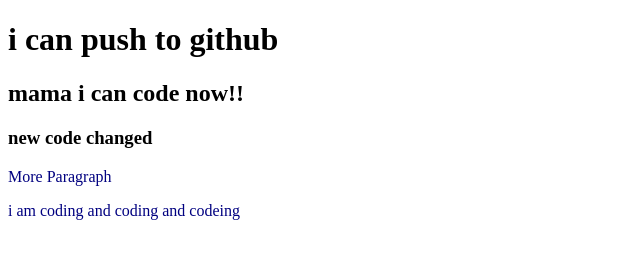
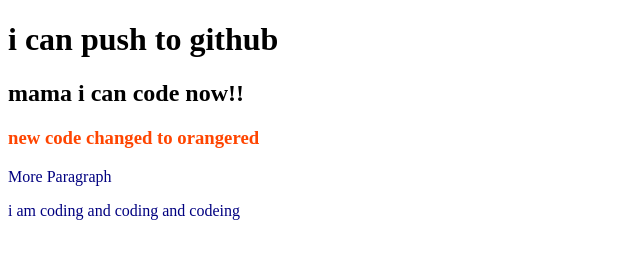
Before and after one commit to JannatulHappy/my-second-repo, a plain HTML site: page index.html in a window 1280 px wide. Shown: the whole page, without its empty margins (0-640 px from the left). Drawn offline with Linux system fonts and the light colour scheme.

Commit message:
orange added

```diff
--- a/index.html
+++ b/index.html
@@ -10,7 +10,7 @@
 <body>
     <h1>i can push to github</h1>
     <h2>mama i can code now!!</h2>
-    <h3>new code changed</h3>
+    <h3>new code changed to orangered</h3>
     <p>More Paragraph</p>
     <p>i am coding and coding and codeing</p>
 </body>
--- a/style.css
+++ b/style.css
@@ -1,3 +1,6 @@
 p{
     color:navy;
 }
+h3{
+    color:orangered;
+}
```
